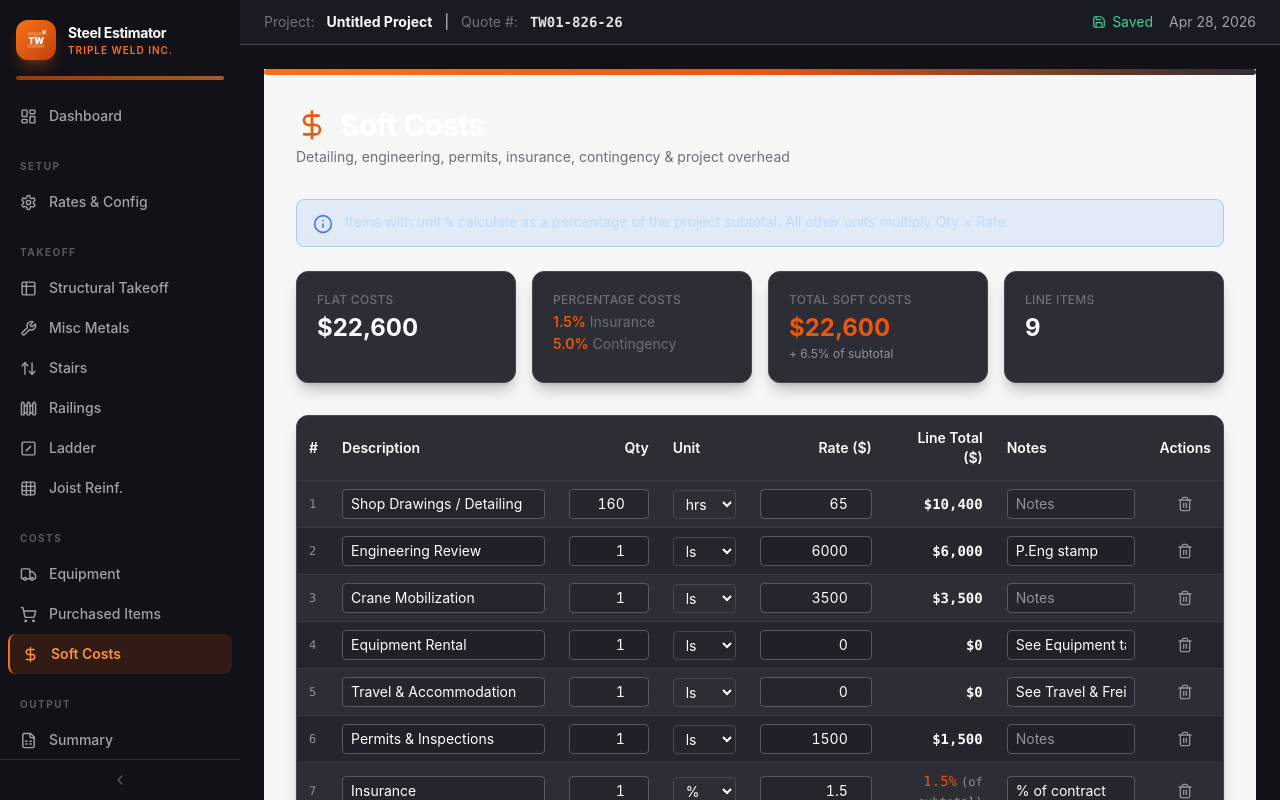
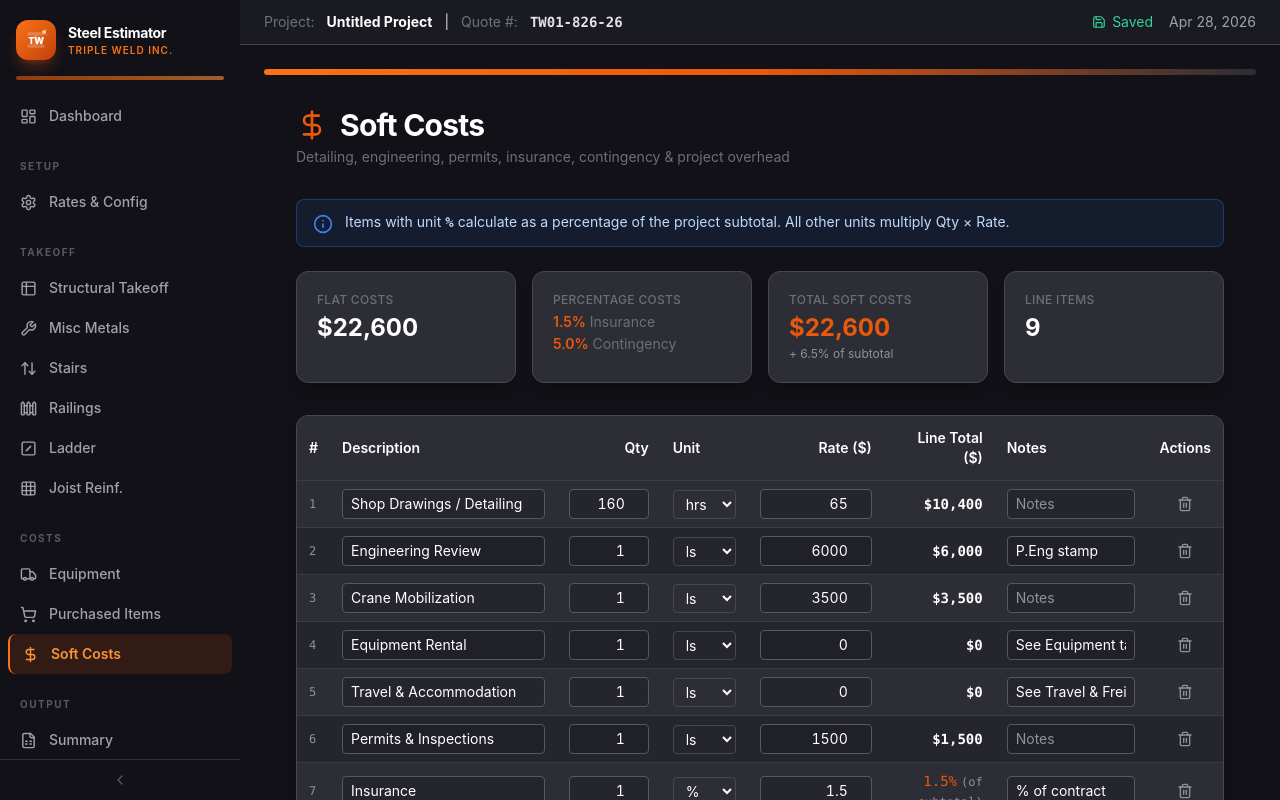
Before and after one commit to Tripleweld/steel-estimator-pro, a React (Vite) app: page /soft-costs in a window 1280 px wide. Built offline with nearby package versions, Linux system fonts and the light colour scheme.

Commit message:
softcosts: remove white page wrapper + dark totals row

```diff
--- a/src/pages/SoftCosts.jsx
+++ b/src/pages/SoftCosts.jsx
@@ -50,7 +50,7 @@ export default function SoftCosts() {
   };
 
   return (
-    <div className="min-h-screen bg-steel-50">
+    <div className="min-h-screen">
       {/* Accent stripe */}
       <div className="accent-stripe h-1.5 w-full bg-gradient-to-r from-fire-500 via-fire-600 to-steel-800" />
 
@@ -224,7 +224,7 @@ export default function SoftCosts() {
               </tbody>
               {rows.length > 0 && (
                 <tfoot>
-                  <tr className="border-t-2 border-steel-200 bg-steel-50">
+                  <tr className="border-t-2 border-steel-700 bg-steel-900/60">
                     <td colSpan={5} className="px-3 py-3 text-right text-sm font-bold text-steel-700">
                       Total (flat costs)
                     </td>
```
